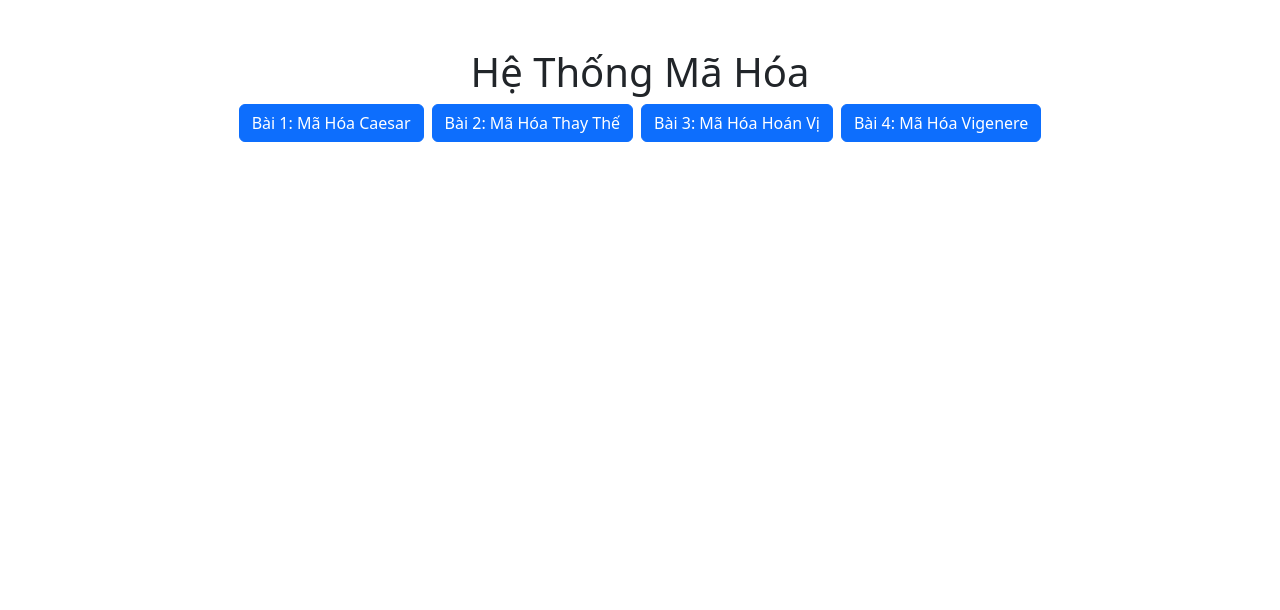
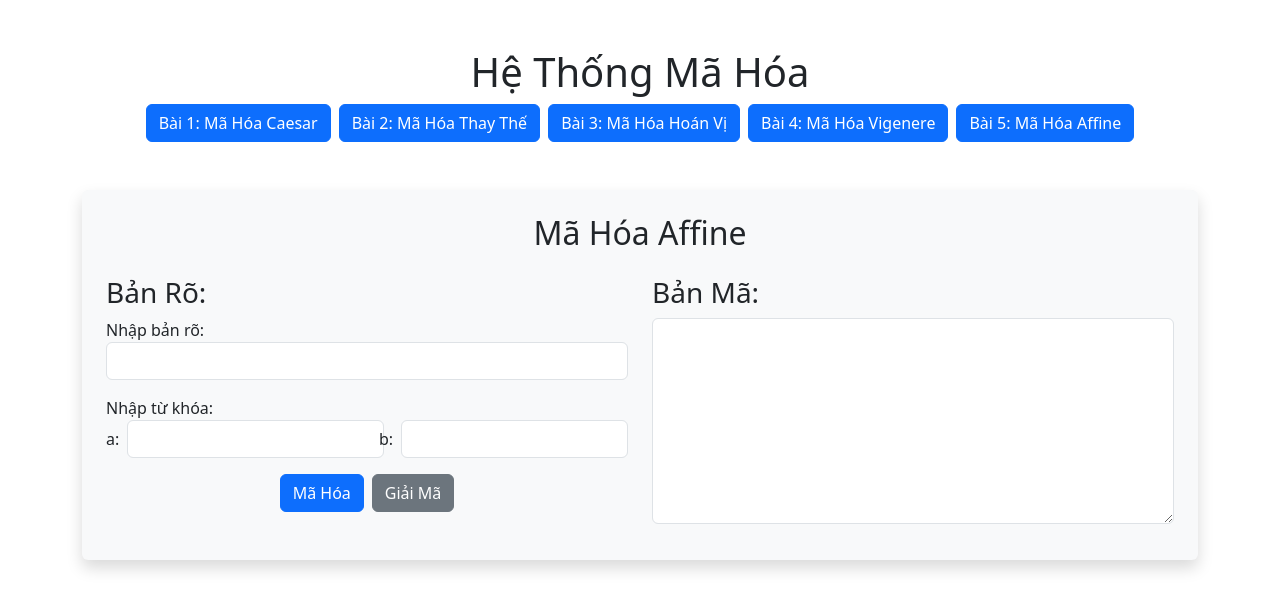
Before and after one commit to quyomega/AnToanThongTin, a React (Create React App) app: page /mahoaaffine in a window 1280 px wide. Shown: the top 610 px of the page. Built offline with nearby package versions, Linux system fonts and the light colour scheme.

Commit message:
them bai 5

```diff
--- a/src/App.js
+++ b/src/App.js
@@ -4,6 +4,7 @@ import MaHoaCaesar from './components/MaHoaCaesar';
 import MaHoaThayThe from './components/MaHoaThayThe';
 import MaHoaHoanVi from './components/MaHoaHoanVi';
 import MaHoaVigenere from './components/MaHoaVigenere';
+import MaHoaAffine from './components/MaHoaAffine';
 
 function App() {
   return (
@@ -14,7 +15,8 @@ function App() {
           <Link to="/mahoacaesar" className="btn btn-primary me-2">Bài 1: Mã Hóa Caesar</Link>
           <Link to="/mahoathaythe" className="btn btn-primary me-2">Bài 2: Mã Hóa Thay Thế</Link>
           <Link to="/mahoahoanvi" className="btn btn-primary me-2">Bài 3: Mã Hóa Hoán Vị</Link>
-          <Link to="/mahoavigenere" className="btn btn-primary">Bài 4: Mã Hóa Vigenere</Link>
+          <Link to="/mahoavigenere" className="btn btn-primary me-2">Bài 4: Mã Hóa Vigenere</Link>
+          <Link to="/mahoaaffine" className="btn btn-primary">Bài 5: Mã Hóa Affine</Link>
         </nav>
 
         <Routes>
@@ -22,6 +24,7 @@ function App() {
           <Route path="/mahoathaythe" element={<MaHoaThayThe />} />
           <Route path="/mahoahoanvi" element={<MaHoaHoanVi />} />
           <Route path="/mahoavigenere" element={<MaHoaVigenere />} />
+          <Route path="/mahoaaffine" element={<MaHoaAffine />} />
         </Routes>
       </div>
     </Router>
--- /dev/null
+++ b/src/components/MaHoaAffine.js
@@ -0,0 +1,150 @@
+import React, { useState } from 'react';
+import 'bootstrap/dist/css/bootstrap.min.css';
+
+function MaHoaAffine() {
+  const [inputText, setInputText] = useState('');
+  const [a, setA] = useState('');
+  const [b, setB] = useState('');
+  const [outputText, setOutputText] = useState('');
+
+  const affineEncrypt = (text, a, b) => {
+    const alphabet = 'ABCDEFGHIJKLMNOPQRSTUVWXYZ';
+    const m = alphabet.length;
+    const gcd = (x, y) => {
+      while (y !== 0) {
+        const temp = y;
+        y = x % y;
+        x = temp;
+      }
+      return x;
+    };
+
+    if (gcd(a, m) !== 1) {
+      return "a và b phải là 2 số nguyên tố cùng nhau";
+    }
+
+    let encryptedText = '';
+
+    for (let char of text.toUpperCase()) {
+      if (alphabet.includes(char)) {
+        const x = alphabet.indexOf(char);
+        const encryptedCharIndex = (a * x + b) % m;
+        encryptedText += alphabet[encryptedCharIndex];
+      } else {
+        encryptedText += char;
+      }
+    }
+
+    return encryptedText;
+  };
+
+  const affineDecrypt = (text, a, b) => {
+    const alphabet = 'ABCDEFGHIJKLMNOPQRSTUVWXYZ';
+    const m = alphabet.length;
+
+    const modInverse = (a, m) => {
+      let [m0, x0, x1] = [m, 0, 1];
+      if (m === 1) return 0;
+      while (a > 1) {
+        const q = Math.floor(a / m);
+        [m, a] = [a % m, m];
+        [x0, x1] = [x1 - q * x0, x0];
+      }
+      return x1 < 0 ? x1 + m0 : x1;
+    };
+
+    const aInv = modInverse(a, m);
+    let decryptedText = '';
+
+    for (let char of text.toUpperCase()) {
+      if (alphabet.includes(char)) {
+        const x = alphabet.indexOf(char);
+        const decryptedCharIndex = (aInv * (x - b) + m) % m;
+        decryptedText += alphabet[decryptedCharIndex];
+      } else {
+        decryptedText += char;
+      }
+    }
+
+    return decryptedText;
+  };
+
+  const handleEncrypt = () => {
+    const result = affineEncrypt(inputText, a, b);
+    setOutputText(result);
+  };
+
+  const handleDecrypt = () => {
+    const result = affineDecrypt(inputText, a, b);
+    setOutputText(result);
+  };
+
+  return (
+    <div className="container mt-5 p-4 shadow rounded bg-light">
+      <h2 className="text-center mb-4">Mã Hóa Affine</h2>
+      <div className="row">
+        <div className="col-md-6">
+          <div className="mb-3">
+            <h3>Bản Rõ:</h3>
+            <label>Nhập bản rõ:</label>
+            <input
+              type="text"
+              value={inputText}
+              onChange={(e) => setInputText(e.target.value)}
+              className="form-control"
+            />
+          </div>
+
+          <div className="mb-3">
+          <label>Nhập từ khóa:</label>
+            <div className="row">
+              <div className="col-md-6 d-flex align-items-center">
+                <label htmlFor="a" className="me-2">a:</label>
+                <input
+                  id="a"
+                  type="number"
+                  value={a}
+                  onChange={(e) => setA(parseInt(e.target.value, 10))}
+                  className="form-control"
+                  style={{ width: 'auto' }}
+                />
+              </div>
+
+              <div className="col-md-6 d-flex align-items-center">
+                <label htmlFor="b" className="me-2">b:</label>
+                <input
+                  id="b"
+                  type="number"
+                  value={b}
+                  onChange={(e) => setB(parseInt(e.target.value, 10))}
+                  className="form-control"
+                />
+              </div>
+            </div>
+          </div>
+
+          <div className="text-center mb-4">
+            <button onClick={handleEncrypt} className="btn btn-primary me-2">
+              Mã Hóa
+            </button>
+            <button onClick={handleDecrypt} className="btn btn-secondary">
+              Giải Mã
+            </button>
+          </div>
+        </div>
+
+        <div className="col-md-6">
+          <h3>Bản Mã:</h3>
+          <textarea
+            readOnly
+            value={outputText}
+            className="form-control"
+            rows="8"
+          />
+        </div>
+      </div>
+    </div>
+  );
+}
+
+export default MaHoaAffine;
```
